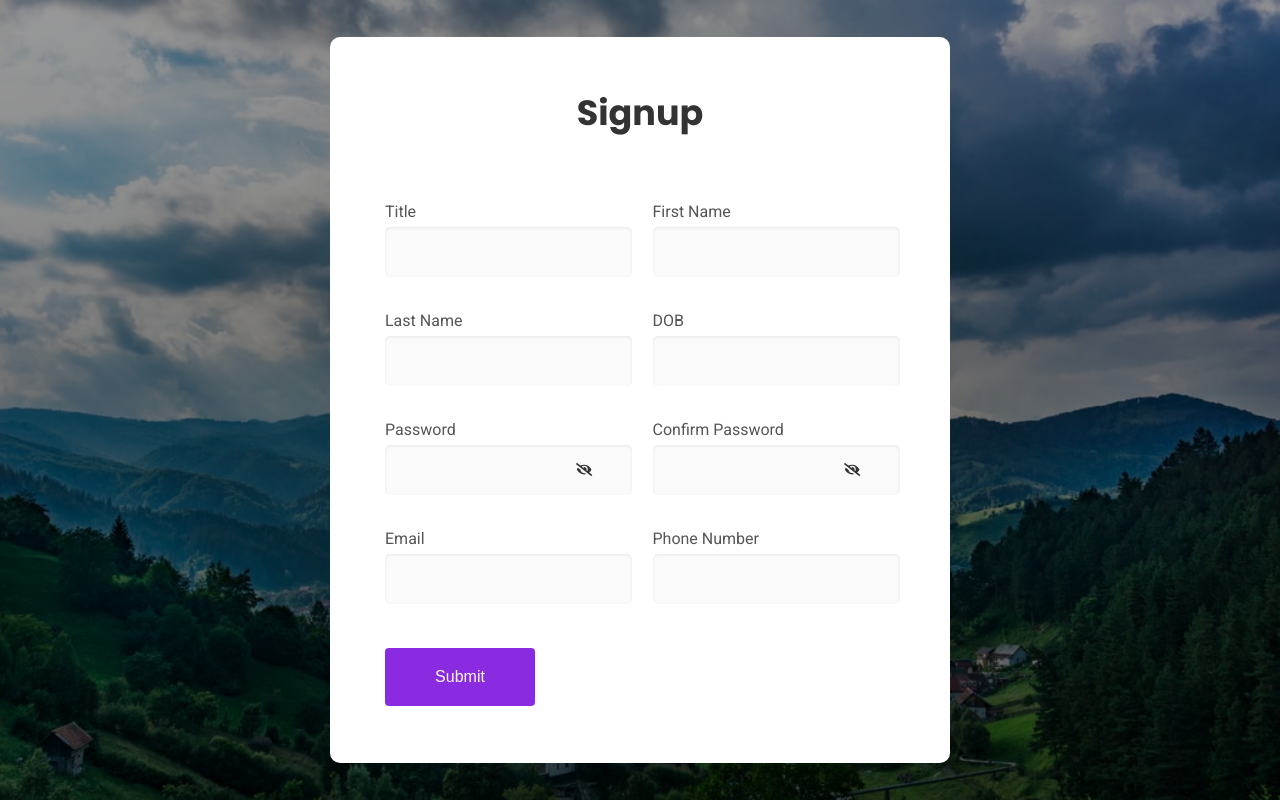
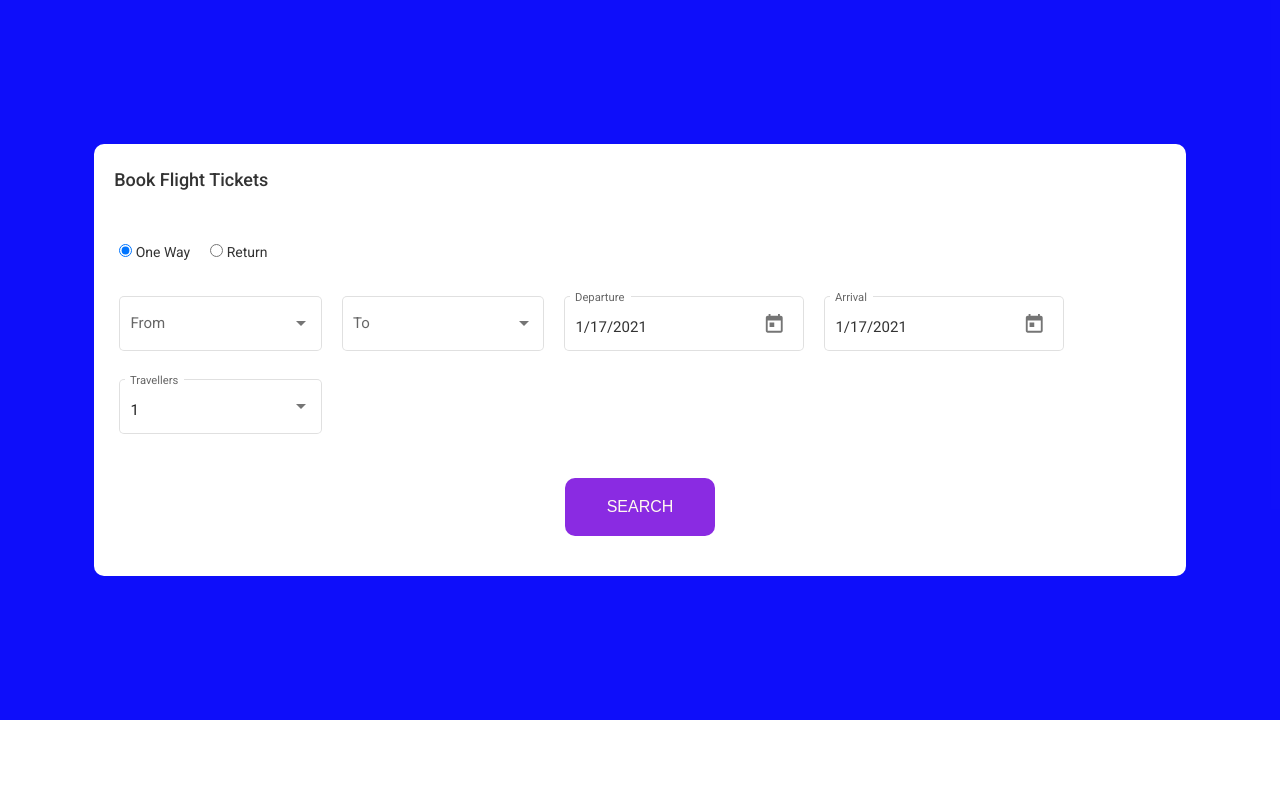
Before and after one commit to anurag4998/Airline, an Angular app: page / in a window 1280 px wide. Built offline with nearby package versions, Linux system fonts and the light colour scheme.

Commit message:
add routes for home page and flight details page

```diff
--- a/src/app/app-routing.module.ts
+++ b/src/app/app-routing.module.ts
@@ -1,7 +1,11 @@
 import { NgModule } from '@angular/core';
 import { Routes, RouterModule } from '@angular/router';
-
-const routes: Routes = [];
+import {SearchComponent} from '../app/components/search/search.component'
+import {DisplayflightComponent} from '../app/components/displayflight/displayflight.component'
+const routes: Routes = [
+  { path: '', component:SearchComponent},
+  { path: 'flight/search', component: DisplayflightComponent },
+];
 
 @NgModule({
   imports: [RouterModule.forRoot(routes)],
--- a/src/app/app.component.html
+++ b/src/app/app.component.html
@@ -1 +1 @@
-<app-signup></app-signup>
+<router-outlet></router-outlet>
--- a/src/app/app.module.ts
+++ b/src/app/app.module.ts
@@ -22,7 +22,8 @@ import { HttpClientModule } from '@angular/common/http';
 
 import {Confirmvalidator} from '../app/shared/confirmvalidator.directive';
 import { HeaderComponent } from './components/header/header.component';
-import { FooterComponent } from './components/footer/footer.component'
+import { FooterComponent } from './components/footer/footer.component';
+import { DisplayflightComponent } from './components/displayflight/displayflight.component'
 
 @NgModule({
   declarations: [
@@ -33,7 +34,8 @@ import { FooterComponent } from './components/footer/footer.component'
     AirplanecardComponent,
     Confirmvalidator,
     HeaderComponent,
-    FooterComponent
+    FooterComponent,
+    DisplayflightComponent
   ],
   imports: [
     BrowserModule,
```
